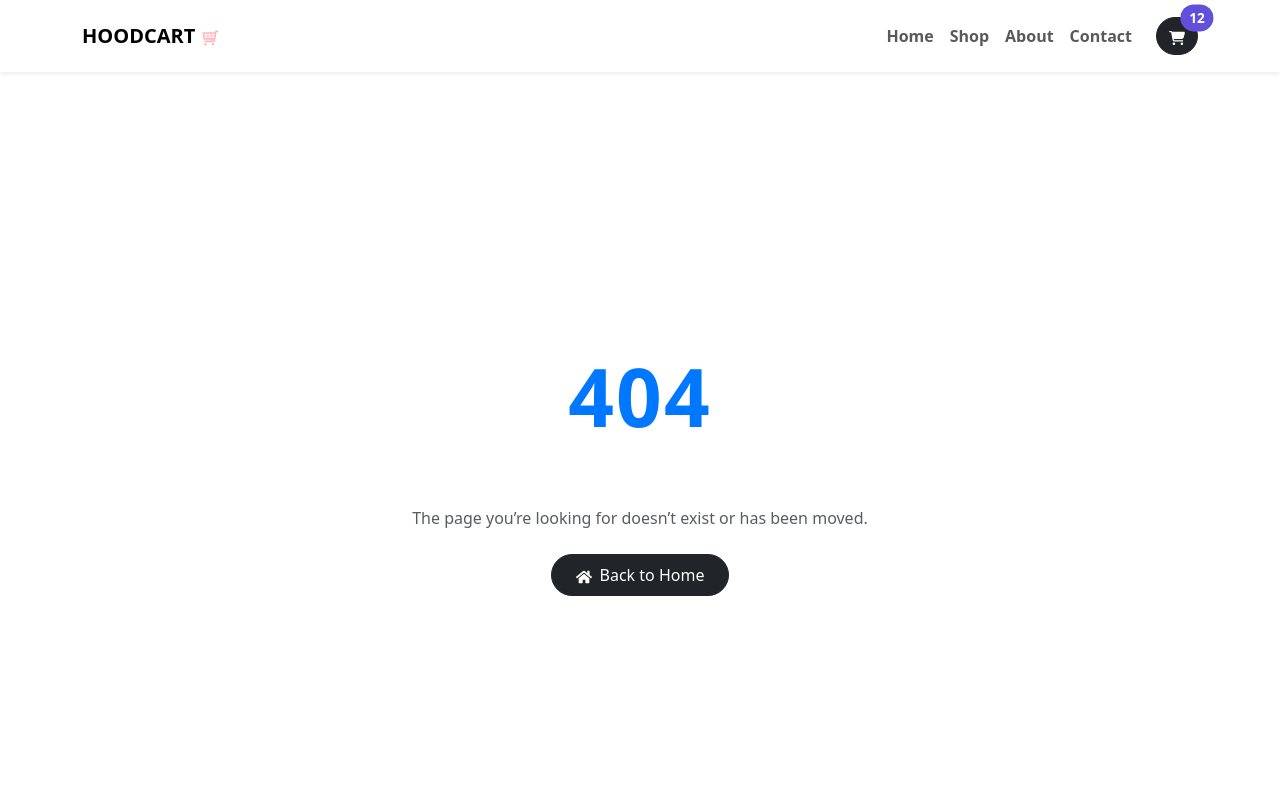
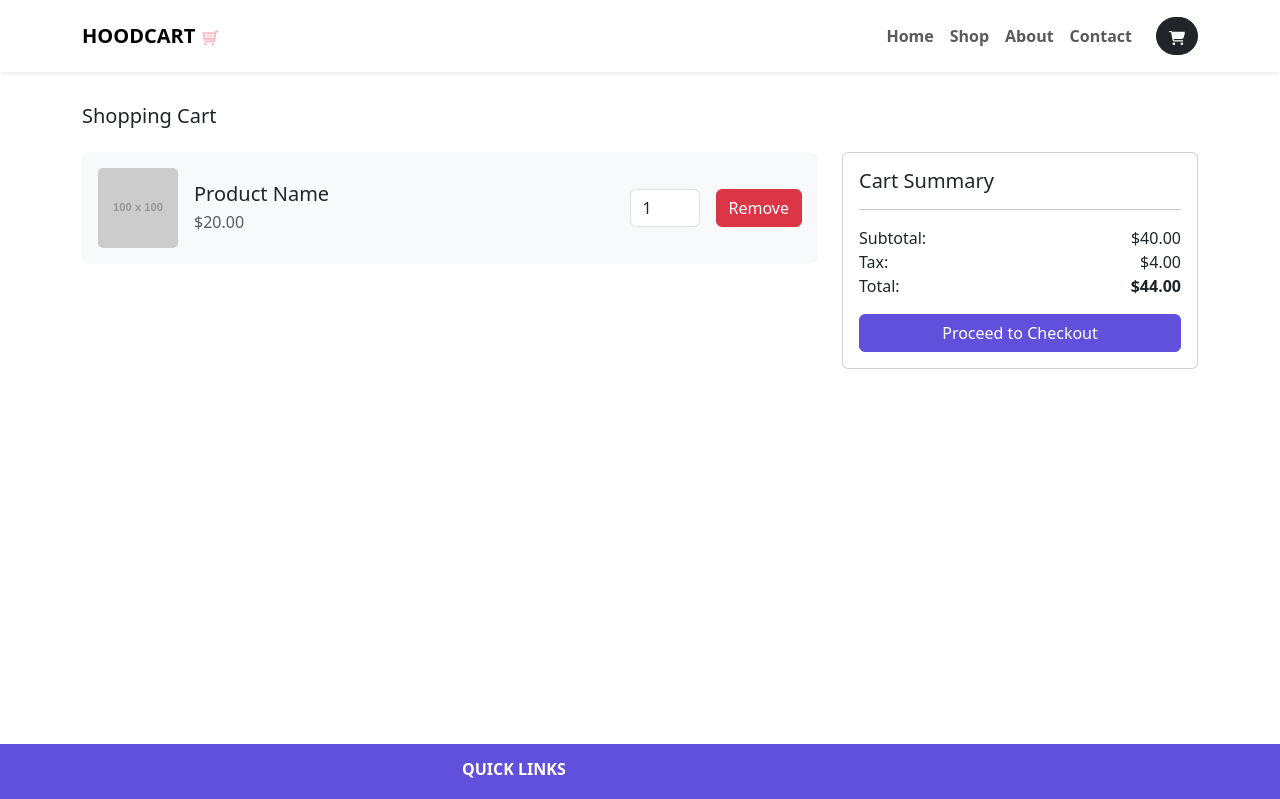
Before and after one commit to tmp-cloud7/hoodcart_app, a React (Vite) app: page /cart in a window 1280 px wide. Shown: the top 799 px of the page. Built offline with nearby package versions, Linux system fonts and the light colour scheme.

Commit message:
Created CartPage.jsx to hold CartItem.jsx & CartSummary.jsx for cart functionalities

```diff
--- a/src/App.jsx
+++ b/src/App.jsx
@@ -3,15 +3,38 @@
 import HomePage from "./components/home/HomePage"
 import NotFoundPage from "./components/ui/NotFoundPage"
 import ProductPage from "./components/product/ProductPage"
+import { useEffect, useState } from "react"
+import api from "./api"
+import CartPage from "./components/cart/CartPage"
 
 
 const App = () => {
+
+  const [numCartItems, setNumberCartItems] = useState(0);
+  const cart_code = localStorage.getItem("cart_code")
+
+
+  useEffect(function(){
+    if(cart_code){
+      api.get(`get_cart_stat?cart_code=${cart_code}`)
+      .then(res => {
+        console.log(res.data)
+        setNumberCartItems(res.data.num_of_items)
+      })
+      .catch(err => {
+        console.log(err.message)
+      })
+    }
+  }, [])
+
+
   return (
     <BrowserRouter>
       <Routes>
-        <Route path="/" element={<MainLayout />}>
+        <Route path="/" element={<MainLayout numCartItems={numCartItems} />}>
         <Route index element={<HomePage />} />
-        <Route path="products/:slug" element={<ProductPage />} />
+        <Route path="products/:slug" element={<ProductPage setNumberCartItems={setNumberCartItems}/>} />
+        <Route path="cart" element={<CartPage />} />
         <Route path="*" element={<NotFoundPage />} />
 
         </Route>
--- /dev/null
+++ b/src/components/cart/CartItem.jsx
@@ -0,0 +1,34 @@
+import React from 'react'
+
+const CartItem = () => {
+  return (
+    <div className='col-md-12'>
+        <div
+         className='cart-item d-flex align-items-center mb-3 p-3'
+         style={{backgroundColor: '#f8f9fa', borderRadius: '8px' }}
+        >
+         <img
+         src='https://via.placeholder.com/100'
+         alt='Product Image'
+         className='img-fluid'
+         style={{ width: '80px', height: '80px', objectFit: 'cover', borderRadius: '5px' }}
+         />
+         <div className='ms-3 flex-grow-1'>
+            <h5 className='mb-1'>Product Name</h5>
+            <p className='mb-0 text-muted'>$20.00</p>
+         </div>
+         <div className='d-flex align-items-center'>
+            <input
+              type='number'
+              className='form-control me-3'
+              defaultValue= "1"
+              style={{ width: "70px" }}
+            />
+            <button className='btn btn-danger'>Remove</button>
+         </div>
+        </div>
+    </div>
+  )
+}
+
+export default CartItem
--- /dev/null
+++ b/src/components/cart/CartPage.jsx
@@ -0,0 +1,18 @@
+import CartItem from './CartItem'
+import CartSummary from './CartSummary'
+
+const CartPage = () => {
+  return (
+    <div className='container my-3 py-3' style={{ height: "80vh", overflow: "scroll" }}>
+        <h5 className='mb-4'>Shopping Cart</h5>
+        <div className='row'>
+            <div className='col-md-8'>
+                <CartItem/>
+            </div>
+                <CartSummary/>
+        </div>
+    </div>
+  )
+}
+
+export default CartPage
--- /dev/null
+++ b/src/components/cart/CartSummary.jsx
@@ -0,0 +1,37 @@
+import React from 'react'
+import { Link } from 'react-router-dom'
+
+const CartSummary = () => {
+  return (
+    <div className='col-md-4 align-self-start'>
+        <div className='card'>
+            <div className='card-body'>
+                <h5 className='card-title'>Cart Summary</h5>
+                <hr/>
+                <div className='d-flex justify-content-between'>
+                    <span>Subtotal:</span>
+                    <span>$40.00</span>
+                </div>
+                <div className='d-flex justify-content-between'>
+                    <span>Tax:</span>
+                    <span>$4.00</span>
+                </div>
+                <div className='d-flex justify-content-between mb-3'>
+                    <span>Total:</span>
+                    <strong>$44.00</strong>
+                </div>
+                <Link to= '/checkout'>
+                <button
+                    className='btn btn-primary w-100'
+                    style={{ backgroundColor: '#6050DC', borderColor: '#6050DC' }}
+                >
+                    Proceed to Checkout
+                </button>
+                </Link>
+            </div>
+        </div>
+    </div>
+  )
+}
+
+export default CartSummary
--- a/src/components/product/ProductPage.jsx
+++ b/src/components/product/ProductPage.jsx
@@ -4,7 +4,7 @@
 import { useParams } from 'react-router-dom'
 import api, { BASE_URL } from '../../api'
 
-const ProductPage = () => {
+const ProductPage = ({setNumberCartItems}) => {
   const { slug } = useParams()
   const [product, setProduct] = useState({})
   const [similarProducts, setSimilarProducts] = useState([])
@@ -34,6 +34,7 @@
     .then(res => {
       console.log(res.data)
       setInCart(true)
+      setNumberCartItems(curr => curr + 1)
     })
     .catch(err => {
       console.log(err.message)
--- a/src/components/ui/NavBar.jsx
+++ b/src/components/ui/NavBar.jsx
@@ -4,7 +4,7 @@
 import styles from "./NavBar.module.css"
 import NavBarLink from "./NavBarLink"
 
-const NavBar = () => {
+const NavBar = ({numCartItems}) => {
   return (
     <nav className={`navbar navbar-expand-lg navbar-light bg-white shadow-sm py-3 ${styles.stickyNavbar}`}>
       <div className="container">
@@ -36,7 +36,7 @@
             className={`btn btn-dark ms-3 rounded-pill position-relative ${styles.responsiveCart}`}
           >
             <FaCartShopping />
-            <span
+            {numCartItems == 0 || <span
               className="position-absolute top-0 start-100 translate-middle badge rounded-pill"
               style={{
                 fontSize: "0.85rem",
@@ -44,8 +44,9 @@
                 backgroundColor: "#6050DC",
               }}
             >
-              12
-            </span>
+              {numCartItems}
+            </span>}
+
           </Link>
         </div>
       </div>
--- a/src/layout/MainLayout.jsx
+++ b/src/layout/MainLayout.jsx
@@ -2,10 +2,10 @@
 import Footer from '../components/ui/Footer'
 import { Outlet } from 'react-router-dom'
 
-const MainLayout = () => {
+const MainLayout = ({numCartItems}) => {
   return (
     <>
-    <NavBar />
+    <NavBar numCartItems={numCartItems} />
     <Outlet />
     <Footer />
 
```
